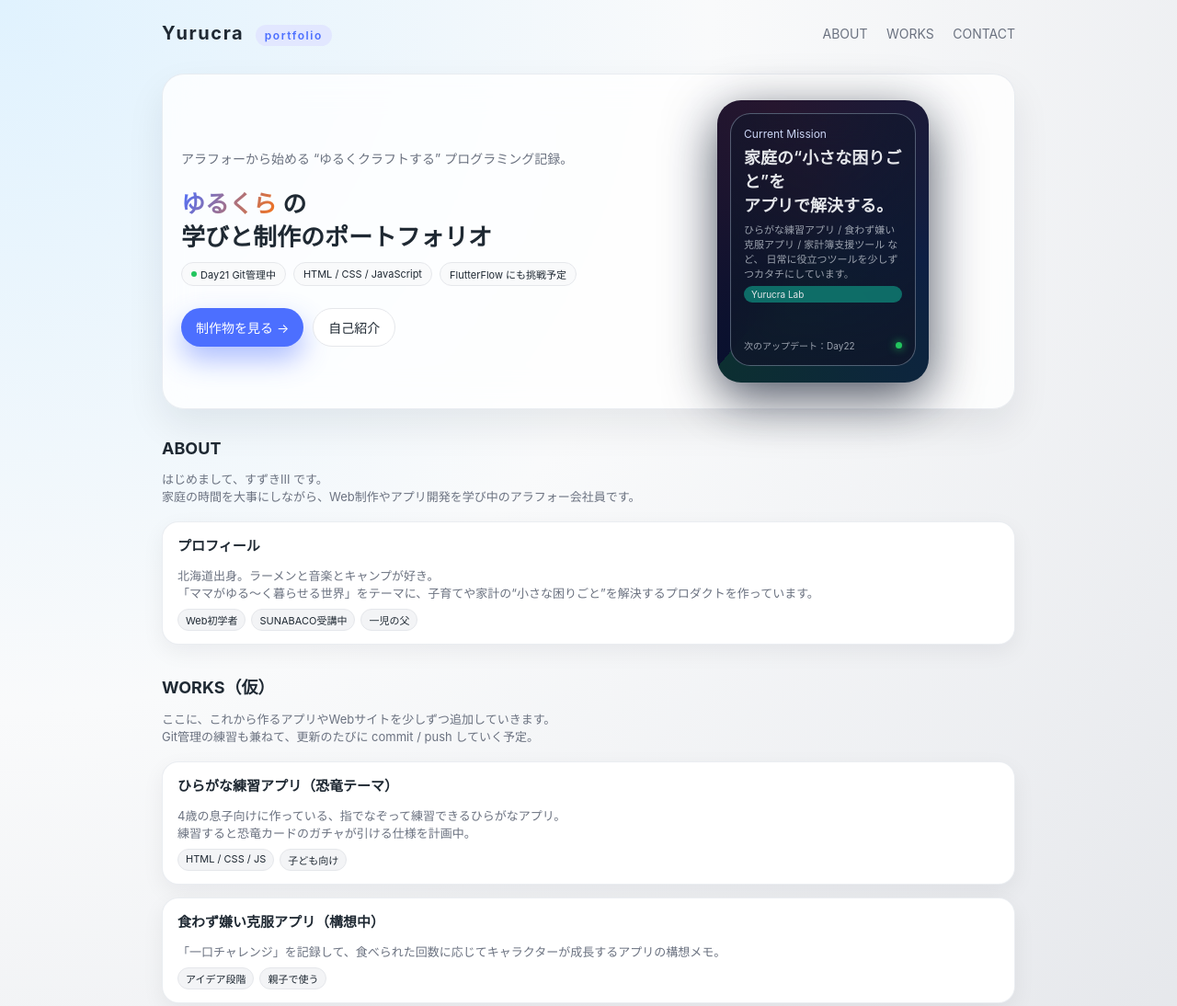
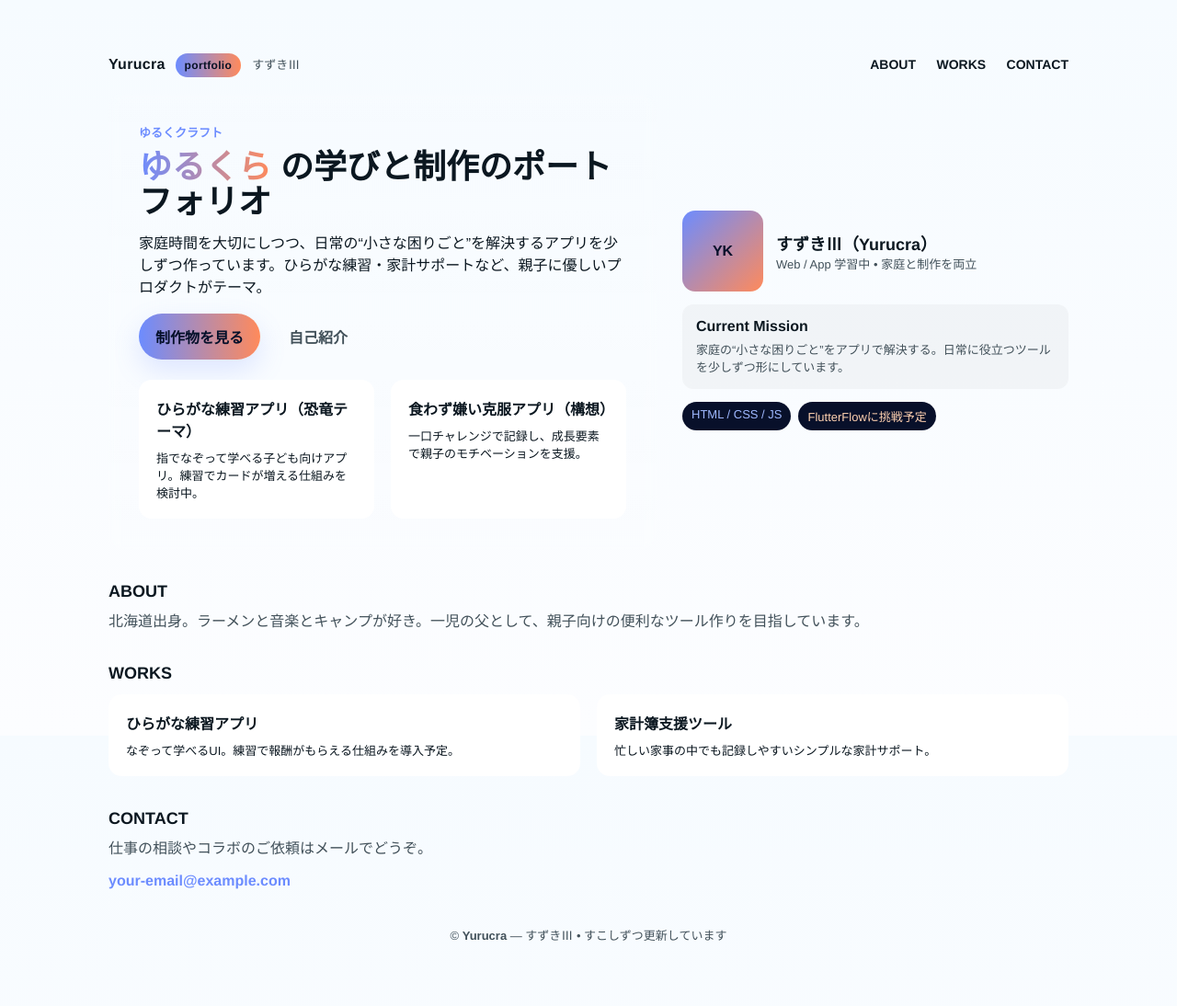
Before and after one commit to yurucrasounds-suzuki3/portfolio11.24, a plain HTML site: page index.html in a window 1280 px wide. Shown: the top 1094 px of the page at 92% size. Drawn offline with Linux system fonts and the light colour scheme.

Commit message:
デザインの変更

```diff
--- a/index.html
+++ b/index.html
@@ -3,357 +3,109 @@
   <head>
     <meta charset="UTF-8" />
     <meta name="viewport" content="width=device-width, initial-scale=1" />
-  <title>ゆるくらポートフォリオ</title>
+    <title>すずきⅢ — Yurucra Portfolio</title>
+    <meta name="description" content="ゆるくら（Yurucra）の学びと制作のポートフォリオ。家庭の“小さな困りごと”をアプリで解決する制作記録。" />
 
     <style>
-    :root {
-      --bg: #f5f5f7;
-      --card: #ffffff;
-      --accent: #4c6fff;
-      --accent-soft: #e2e7ff;
-      --text-main: #1f2933;
-      --text-sub: #6b7280;
-      --border-soft: #e5e7eb;
-      --radius-xl: 18px;
-      --shadow-soft: 0 18px 40px rgba(15, 23, 42, 0.08);
+      :root{
+        --bg:#0f1724;
+        --panel:#0b1220;
+        --text: #e9f4ff; /* メインテキスト（高コントラスト） */
+        --muted:#c0d8f2; /* 補助テキスト（読みやすく調整） */
+        --accent:#6c8cff;
+        --accent-2:#ff8a5b;
+        --glass: rgba(255,255,255,0.06);
+        --radius:16px;
+        --max-width:1100px;
       }
 
-    * {
-      box-sizing: border-box;
+      /* Light mode override */
+      @media (prefers-color-scheme: light){
+        :root{
+          --bg: linear-gradient(180deg,#f6fbff 0%, #fcfdff 100%);
+          --panel: #fff;
+          --text: #0b1720;
+          --muted: #42515a;
+          --glass: rgba(2,6,23,0.03);
+        }
       }
 
-    body {
-      margin: 0;
-      padding: 0;
-      font-family: -apple-system, BlinkMacSystemFont, "Helvetica Neue",
-        "Segoe UI", system-ui, sans-serif;
-      background: radial-gradient(circle at top left, #e0f2fe, #f9fafb 45%, #e5e7eb);
-      color: var(--text-main);
+      *{box-sizing:border-box}
+      html,body{height:100%}
+      body{
+        margin:0;
+        font-family: "Hiragino Kaku Gothic ProN","Helvetica Neue",Helvetica,Arial,sans-serif;
+        background:var(--bg);
+        color:var(--text);
+        -webkit-font-smoothing:antialiased;
       }
 
-    .wrapper {
-      max-width: 960px;
-      margin: 0 auto;
-      padding: 24px 16px 56px;
+      .container{max-width:var(--max-width);margin:32px auto;padding:28px}
+
+      header{display:flex;align-items:center;justify-content:space-between;gap:16px}
+      .brand{display:flex;align-items:center;gap:12px}
+      .logo{font-weight:800;letter-spacing:0.02em}
+      .logo .tag{font-size:12px;padding:6px 10px;border-radius:999px;background:linear-gradient(90deg,var(--accent),var(--accent-2));color:#081226;font-weight:700;margin-left:6px}
+
+      nav a{color:var(--text);text-decoration:none;margin-left:18px;font-weight:600;font-size:14px}
+      nav a:hover{color:var(--accent)}
+
+      /* Hero */
+      .hero{
+        display:grid;grid-template-columns:1fr 420px;gap:28px;align-items:center;margin-top:22px;
       }
 
-    /* ヘッダー */
-    header {
-      display: flex;
-      align-items: center;
-      justify-content: space-between;
-      margin-bottom: 24px;
+      .hero-card{background:linear-gradient(180deg,rgba(255,255,255,0.03),transparent);padding:32px;border-radius:var(--radius);backdrop-filter:blur(6px);border:1px solid rgba(255,255,255,0.04)}
+
+      .eyebrow{display:inline-block;color:var(--accent);font-weight:700;font-size:13px;margin-bottom:10px}
+      h1{font-size:36px;margin:0 0 12px;line-height:1.05}
+      h1 strong{background:linear-gradient(90deg,var(--accent),var(--accent-2));-webkit-background-clip:text;background-clip:text;color:transparent}
+      p.lead{color:var(--text);margin:0 0 18px}
+
+      .ctas{display:flex;gap:12px;margin-top:10px}
+      .btn{padding:12px 18px;border-radius:999px;font-weight:700;border:none;cursor:pointer;text-decoration:none;display:inline-flex;align-items:center;gap:10px}
+      .btn-primary{background:linear-gradient(90deg,var(--accent),var(--accent-2));color:#04102a;box-shadow:0 12px 30px rgba(108,140,255,0.2)}
+      .btn-ghost{background:transparent;border:1px solid rgba(255,255,255,0.06);color:var(--muted)}
+
+      /* Profile panel */
+      .profile{
+        display:flex;flex-direction:column;gap:14px
       }
+      .profile-top{display:flex;gap:14px;align-items:center}
+      .avatar{width:88px;height:88px;border-radius:14px;background:linear-gradient(135deg,var(--accent),var(--accent-2));display:flex;align-items:center;justify-content:center;font-weight:800;color:#04102a}
+      .meta .name{font-weight:800;font-size:18px}
+      .meta .role{font-size:13px;color:var(--muted)}
 
-    .logo {
-      font-weight: 700;
-      font-size: 20px;
-      letter-spacing: 0.08em;
-    }
+      /* Projects */
+      .projects{display:grid;grid-template-columns:repeat(2,1fr);gap:18px;margin-top:22px}
+      .project{background:var(--panel);padding:18px;border-radius:14px;border:1px solid rgba(255,255,255,0.03)}
+      .project h3{margin:0 0 8px;font-size:16px}
+      .project p{margin:0;color:var(--text);font-size:13px}
 
-    .logo span {
-      padding: 4px 10px;
-      border-radius: 999px;
-      background: var(--accent-soft);
-      color: var(--accent);
-      margin-left: 6px;
-      font-size: 12px;
-      font-weight: 600;
-    }
+      /* Sections */
+      section{margin-top:36px}
+      .section-title{display:flex;align-items:center;gap:12px}
+      .section-title h2{margin:0;font-size:18px}
 
-    nav a {
-      font-size: 14px;
-      color: var(--text-sub);
-      text-decoration: none;
-      margin-left: 16px;
-    }
+      footer{text-align:center;color:var(--muted);margin:40px 0 10px;font-size:13px}
 
-    nav a:hover {
-      color: var(--accent);
-    }
-
-    /* ヒーロー */
-    .hero {
-      background: rgba(255, 255, 255, 0.8);
-      border-radius: 24px;
-      padding: 28px 20px;
-      box-shadow: var(--shadow-soft);
-      display: grid;
-      grid-template-columns: minmax(0, 3fr) minmax(0, 2.3fr);
-      gap: 20px;
-      align-items: center;
-      border: 1px solid rgba(148, 163, 184, 0.2);
-      backdrop-filter: blur(18px);
-    }
-
-    .hero-title {
-      font-size: 26px;
-      line-height: 1.4;
-      margin-bottom: 8px;
-    }
-
-    .hero-title strong {
-      background: linear-gradient(120deg, #4c6fff, #f97316);
-      -webkit-background-clip: text;
-      color: transparent;
-    }
-
-    .hero-tagline {
-      font-size: 14px;
-      color: var(--text-sub);
-      margin-bottom: 20px;
-    }
-
-    .hero-badges {
-      display: flex;
-      flex-wrap: wrap;
-      gap: 8px;
-      margin-bottom: 24px;
-    }
-
-    .badge {
-      font-size: 11px;
-      padding: 4px 10px;
-      border-radius: 999px;
-      border: 1px solid var(--border-soft);
-      background: #f9fafb;
-      display: inline-flex;
-      align-items: center;
-      gap: 4px;
-    }
-
-    .badge-dot {
-      width: 6px;
-      height: 6px;
-      border-radius: 999px;
-      background: #22c55e;
-    }
-
-    .hero-buttons {
-      display: flex;
-      flex-wrap: wrap;
-      gap: 10px;
-    }
-
-    .btn-primary,
-    .btn-ghost {
-      border-radius: 999px;
-      padding: 10px 16px;
-      border: none;
-      font-size: 14px;
-      cursor: pointer;
-      display: inline-flex;
-      align-items: center;
-      gap: 6px;
-      text-decoration: none;
-    }
-
-    .btn-primary {
-      background: var(--accent);
-      color: white;
-      box-shadow: 0 14px 30px rgba(76, 111, 255, 0.45);
-    }
-
-    .btn-primary:hover {
-      filter: brightness(1.05);
-      transform: translateY(-1px);
-    }
-
-    .btn-ghost {
-      background: white;
-      color: var(--text-main);
-      border: 1px solid var(--border-soft);
-    }
-
-    .btn-ghost:hover {
-      background: #f3f4f6;
-    }
-
-    .hero-right {
-      justify-self: center;
-    }
-
-    .hero-card {
-      width: 230px;
-      aspect-ratio: 3 / 4;
-      border-radius: 26px;
-      background: conic-gradient(
-          from 220deg,
-          rgba(76, 111, 255, 0.1),
-          rgba(244, 114, 182, 0.15),
-          rgba(59, 130, 246, 0.2),
-          rgba(52, 211, 153, 0.2)
-        ),
-        #020617;
-      padding: 14px 14px 18px;
-      box-shadow: 0 16px 55px rgba(15, 23, 42, 0.75);
-      color: #e5e7eb;
-      position: relative;
-      overflow: hidden;
-    }
-
-    .hero-card-inner {
-      border-radius: 22px;
-      border: 1px solid rgba(148, 163, 184, 0.5);
-      padding: 14px;
-      height: 100%;
-      display: flex;
-      flex-direction: column;
-      justify-content: space-between;
-      backdrop-filter: blur(20px);
-      background: radial-gradient(circle at top, rgba(15, 23, 42, 0.4), rgba(15, 23, 42, 0.9));
-    }
-
-    .hero-card-title {
-      font-size: 12px;
-      color: #cbd5f5;
-      margin-bottom: 4px;
-    }
-
-    .hero-card-main {
-      font-size: 18px;
-      font-weight: 600;
-      margin-bottom: 6px;
-    }
-
-    .hero-card-sub {
-      font-size: 11px;
-      color: #9ca3af;
-    }
-
-    .hero-card-tag {
-      font-size: 10px;
-      padding: 3px 8px;
-      border-radius: 999px;
-      background: rgba(15, 118, 110, 0.9);
-      align-self: flex-start;
-      margin-top: 6px;
-    }
-
-    .hero-card-bottom {
-      font-size: 10px;
-      color: #9ca3af;
-      display: flex;
-      justify-content: space-between;
-      align-items: center;
-    }
-
-    .hero-card-dot {
-      width: 7px;
-      height: 7px;
-      border-radius: 999px;
-      background: #22c55e;
-      box-shadow: 0 0 10px #22c55e;
-    }
-
-    /* メインセクション */
-    section {
-      margin-top: 32px;
-    }
-
-    h2 {
-      font-size: 18px;
-      margin-bottom: 10px;
-    }
-
-    .section-desc {
-      font-size: 13px;
-      color: var(--text-sub);
-      margin-bottom: 18px;
-    }
-
-    .grid {
-      display: grid;
-      gap: 14px;
-    }
-
-    .card {
-      background: var(--card);
-      border-radius: var(--radius-xl);
-      padding: 14px 16px;
-      border: 1px solid rgba(148, 163, 184, 0.2);
-      box-shadow: 0 8px 24px rgba(15, 23, 42, 0.06);
-    }
-
-    .card-title {
-      font-size: 15px;
-      font-weight: 600;
-      margin-bottom: 4px;
-    }
-
-    .card-text {
-      font-size: 13px;
-      color: var(--text-sub);
-      margin-bottom: 8px;
-    }
-
-    .chip-row {
-      display: flex;
-      flex-wrap: wrap;
-      gap: 6px;
-      font-size: 11px;
-    }
-
-    .chip {
-      padding: 3px 8px;
-      border-radius: 999px;
-      background: #f3f4f6;
-      border: 1px solid #e5e7eb;
-    }
-
-    footer {
-      margin-top: 40px;
-      font-size: 11px;
-      color: #9ca3af;
-      text-align: center;
-    }
-
-    /* レスポンシブ */
-    @media (max-width: 720px) {
-      header {
-        flex-direction: column;
-        align-items: flex-start;
-        gap: 8px;
-      }
-
-      nav {
-        width: 100%;
-        display: flex;
-        justify-content: flex-start;
-        flex-wrap: wrap;
-        gap: 8px;
-      }
-
-      nav a {
-        margin: 0;
-      }
-
-      .hero {
-        grid-template-columns: minmax(0, 1fr);
-        padding: 22px 18px;
-      }
-
-      .hero-title {
-        font-size: 22px;
-      }
-
-      .hero-right {
-        justify-self: flex-start;
-      }
-
-      .hero-card {
-        width: 100%;
-        max-width: 260px;
-      }
+      /* Responsive */
+      @media (max-width:980px){.hero{grid-template-columns:1fr 320px}}
+      @media (max-width:780px){
+        .hero{grid-template-columns:1fr;}
+        .projects{grid-template-columns:1fr}
+        nav{display:none}
       }
     </style>
   </head>
   <body>
-  <div class="wrapper">
+    <div class="container">
       <header>
-      <div class="logo">
-        Yurucra <span>portfolio</span>
+        <div class="brand">
+          <div class="logo">Yurucra <span class="tag">portfolio</span></div>
+          <div style="font-size:13px;color:var(--muted)">すずきⅢ</div>
         </div>
+
         <nav>
           <a href="#about">ABOUT</a>
           <a href="#works">WORKS</a>
@@ -361,106 +113,95 @@
         </nav>
       </header>
 
-    <!-- ヒーロー -->
       <main>
-      <section class="hero">
-        <div>
-          <p class="hero-tagline">アラフォーから始める “ゆるくクラフトする” プログラミング記録。</p>
-          <h1 class="hero-title">
-            <strong>ゆるくら</strong> の<br />
-            学びと制作のポートフォリオ
-          </h1>
+        <div class="hero">
+          <div class="hero-card">
+            <span class="eyebrow">ゆるくクラフト</span>
+            <h1><strong>ゆるくら</strong> の学びと制作のポートフォリオ</h1>
+            <p class="lead">家庭時間を大切にしつつ、日常の“小さな困りごと”を解決するアプリを少しずつ作っています。ひらがな練習・家計サポートなど、親子に優しいプロダクトがテーマ。</p>
 
-          <div class="hero-badges">
-            <span class="badge">
-              <span class="badge-dot"></span> Day21 Git管理中
-            </span>
-            <span class="badge">HTML / CSS / JavaScript</span>
-            <span class="badge">FlutterFlow にも挑戦予定</span>
+            <div class="ctas">
+              <a class="btn btn-primary" href="#works">制作物を見る</a>
+              <a class="btn btn-ghost" href="#about">自己紹介</a>
             </div>
 
-          <div class="hero-buttons">
-            <a href="#works" class="btn-primary">制作物を見る →</a>
-            <a href="#about" class="btn-ghost">自己紹介</a>
+            <div class="projects" style="margin-top:22px">
+              <div class="project">
+                <h3>ひらがな練習アプリ（恐竜テーマ）</h3>
+                <p>指でなぞって学べる子ども向けアプリ。練習でカードが増える仕組みを検討中。</p>
+              </div>
+              <div class="project">
+                <h3>食わず嫌い克服アプリ（構想）</h3>
+                <p>一口チャレンジで記録し、成長要素で親子のモチベーションを支援。</p>
+              </div>
             </div>
           </div>
 
-        <div class="hero-right">
-          <div class="hero-card">
-            <div class="hero-card-inner">
-              <div>
-                <div class="hero-card-title">Current Mission</div>
-                <div class="hero-card-main">家庭の“小さな困りごと”を<br />アプリで解決する。</div>
-                <div class="hero-card-sub">
-                  ひらがな練習アプリ / 食わず嫌い克服アプリ / 家計簿支援ツール など、
-                  日常に役立つツールを少しずつカタチにしています。
+          <aside class="profile">
+            <div class="profile-top">
+              <div class="avatar">YK</div>
+              <div class="meta">
+                <div class="name">すずきⅢ（Yurucra）</div>
+                <div class="role">Web / App 学習中 • 家庭と制作を両立</div>
               </div>
-                <div class="hero-card-tag">Yurucra Lab</div>
             </div>
 
-              <div class="hero-card-bottom">
-                <span>次のアップデート：Day22</span>
-                <span class="hero-card-dot"></span>
+            <div style="background:var(--glass);padding:14px;border-radius:12px;border:1px solid rgba(255,255,255,0.02)">
+              <div style="font-weight:700;margin-bottom:6px">Current Mission</div>
+              <div style="color:var(--muted);font-size:13px">家庭の“小さな困りごと”をアプリで解決する。日常に役立つツールを少しずつ形にしています。</div>
             </div>
+
+            <div style="display:flex;gap:8px;flex-wrap:wrap">
+              <span style="background:#08102a;color:#9fb8ff;padding:6px 10px;border-radius:999px;font-size:13px">HTML / CSS / JS</span>
+              <span style="background:#08102a;color:#ffd1b0;padding:6px 10px;border-radius:999px;font-size:13px">FlutterFlowに挑戦予定</span>
             </div>
+          </aside>
+        </div>
+
+        <section id="about">
+          <div class="section-title">
+            <h2>ABOUT</h2>
+          </div>
+          <p style="color:var(--muted);margin-top:8px">北海道出身。ラーメンと音楽とキャンプが好き。一児の父として、親子向けの便利なツール作りを目指しています。</p>
+        </section>
+
+        <section id="works">
+          <div class="section-title"><h2>WORKS</h2></div>
+          <div class="projects" style="margin-top:12px">
+            <div class="project">
+              <h3>ひらがな練習アプリ</h3>
+              <p>なぞって学べるUI。練習で報酬がもらえる仕組みを導入予定。</p>
+            </div>
+            <div class="project">
+              <h3>家計簿支援ツール</h3>
+              <p>忙しい家事の中でも記録しやすいシンプルな家計サポート。</p>
             </div>
           </div>
         </section>
 
-      <!-- ABOUT -->
-      <section id="about">
-        <h2>ABOUT</h2>
-        <p class="section-desc">
-          はじめまして、すずきIII です。<br />
-          家庭の時間を大事にしながら、Web制作やアプリ開発を学び中のアラフォー会社員です。
-        </p>
+        <section id="contact">
+          <div class="section-title"><h2>CONTACT</h2></div>
+          <p style="color:var(--muted);margin-top:8px">仕事の相談やコラボのご依頼はメールでどうぞ。</p>
+          <p style="margin-top:10px"><a href="mailto:your-email@example.com" style="color:var(--accent);font-weight:700;text-decoration:none">your-email@example.com</a></p>
+        </section>
+      </main>
 
-        <div class="grid">
-          <div class="card">
-            <div class="card-title">プロフィール</div>
-            <p class="card-text">
-              北海道出身。ラーメンと音楽とキャンプが好き。<br />
-              「ママがゆる〜く暮らせる世界」をテーマに、子育てや家計の“小さな困りごと”を解決するプロダクトを作っています。
-            </p>
-            <div class="chip-row">
-              <span class="chip">Web初学者</span>
-              <span class="chip">SUNABACO受講中</span>
-              <span class="chip">一児の父</span>
-            </div>
-          </div>
-        </div>
-      </section>
-
-      <!-- WORKS -->
-      <section id="works">
-        <h2>WORKS（仮）</h2>
-        <p class="section-desc">
-          ここに、これから作るアプリやWebサイトを少しずつ追加していきます。<br />
-          Git管理の練習も兼ねて、更新のたびに commit / push していく予定。
-        </p>
-
-        <div class="grid">
-          <div class="card">
-            <div class="card-title">ひらがな練習アプリ（恐竜テーマ）</div>
-            <p class="card-text">
-              4歳の息子向けに作っている、指でなぞって練習できるひらがなアプリ。<br />
-              練習すると恐竜カードのガチャが引ける仕様を計画中。
-            </p>
-            <div class="chip-row">
-              <span class="chip">HTML / CSS / JS</span>
-              <span class="chip">子ども向け</span>
-            </div>
+      <footer>© <strong>Yurucra</strong> — すずきⅢ • すこしずつ更新しています</footer>
     </div>
 
-          <div class="card">
-            <div class="card-title">食わず嫌い克服アプリ（構想中）</div>
-            <p class="card-text">
-              「一口チャレンジ」を記録して、食べられた回数に応じてキャラクターが成長するアプリの構想メモ。
-            </p>
-            <div class="chip-row">
-              <span class="chip">アイデア段階</span>
-              <span class="chip">親子で使う</span>
-            </div>
-          </div>
-        </div>
-      </section
+    <script>
+      // 軽いスムーススクロール
+      document.querySelectorAll('a[href^="#"]').forEach(a=>{
+        a.addEventListener('click',e=>{
+          const href=a.getAttribute('href');
+          if(href.length>1){
+            e.preventDefault();
+            const el=document.querySelector(href);
+            if(el) el.scrollIntoView({behavior:'smooth',block:'start'});
+          }
+        })
+      })
+    </script>
+  </body>
+</html>
+    }
```
Lines whose indentation alone changed are shown as unchanged.
